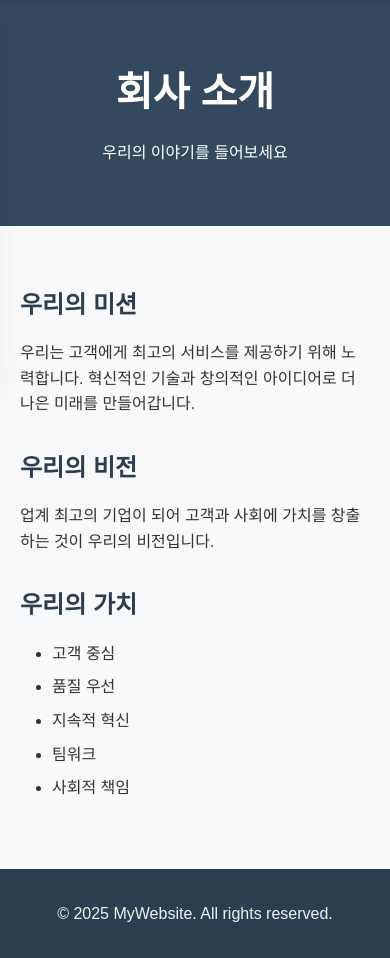
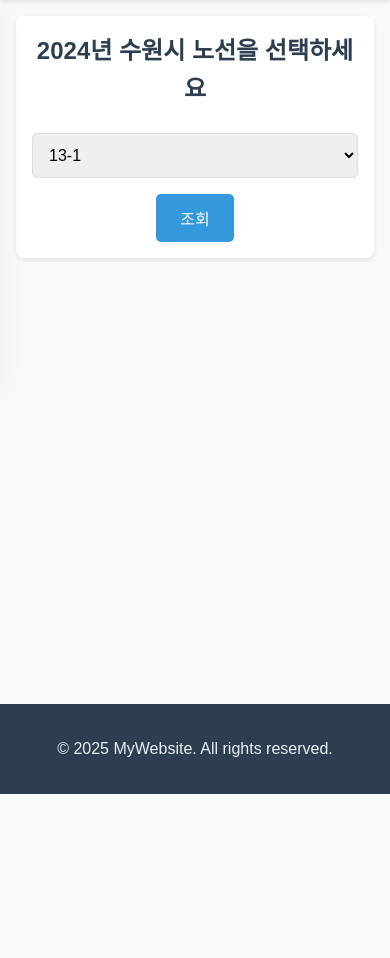
Before and after one commit to sungmin-woo-devops/hit_bus, a Flask app: page /team3 in a window 390 px wide. Shown: the part 70-1028 px from the top of the page. After the commit the page ends 864 px from the top, so only its background shows below. Run offline with Flask 3, Linux system fonts and the light colour scheme.

Commit message:
add team2, team3 pages

```diff
--- a/app.py
+++ b/app.py
@@ -1,6 +1,7 @@
-from flask import Flask, render_template, jsonify
+from flask import Flask, render_template, jsonify, request
 import json
 import os
+import pandas as pd
 
 app = Flask(__name__)
 
@@ -14,11 +15,105 @@ def get_team1():
 
 @app.route('/team2')
 def get_team2():
-    return render_template('team2.html')
+    try:
+        # 데이터 파일 경로
+        data_path = os.path.join(os.path.dirname(__file__), 'data', 'bus_data.csv')
 
-@app.route('/team3')
+        # CSV 파일 읽기
+        df = pd.read_csv(data_path)
+
+        # 상위 4개 노선 추출
+        top_routes = df['노선'].value_counts().head(4).index.tolist()
+
+        # 선택된 노선 (기본값: 첫 번째 노선)
+        selected_route = request.args.get('route') or top_routes[0]
+
+        # 선택된 노선 데이터 필터링
+        filtered_df = df[df['노선'] == selected_route]
+
+        # 테이블 HTML 생성
+        table_html = filtered_df.head(20).to_html(classes='team2-table table-bordered table-sm', index=False)
+
+        # 시간대별 평균 이용객수 계산
+        filtered_df['시작시'] = filtered_df['시간'].str.extract(r'(\d+)').astype(int)
+        grouped = filtered_df.groupby('시작시')['이용객수'].mean().sort_index()
+
+        # Chart.js에 넘길 JSON 데이터
+        chart_labels = list(grouped.index)
+        chart_values = list(grouped.values)
+
+        return render_template('team2.html',
+                               table=table_html,
+                               routes=top_routes,
+                               selected_route=selected_route,
+                               chart_labels=json.dumps(chart_labels),
+                               chart_values=json.dumps(chart_values))
+    except Exception as e:
+        # 에러 발생 시 기본 템플릿 반환
+        return render_template('team2.html',
+                               table="<p>데이터를 불러오는 중 오류가 발생했습니다.</p>",
+                               routes=[],
+                               selected_route="",
+                               chart_labels=json.dumps([]),
+                               chart_values=json.dumps([]))
+
+@app.route('/team3', methods=['GET', 'POST'])
 def get_team3():
-    return render_template('team3.html')
+    try:
+        # 데이터 파일 경로
+        data_path = os.path.join(os.path.dirname(__file__), 'data', 'df_suwon_flask.csv')
+
+        # CSV 파일 읽기
+        df = pd.read_csv(data_path)
+
+        # GET 요청: 노선 선택 페이지
+        if request.method == 'GET':
+            routes = df['노선'].unique().tolist()
+            return render_template('team3.html', routes=routes, selected=None)
+
+        # POST 요청: 선택된 노선 분석
+        else:
+            selected = request.form.get('route')
+            routes = df['노선'].unique().tolist()
+            if not selected:
+                return render_template(
+                    'team3.html',
+                    routes=routes,
+                    selected=None,
+                    error_msg='노선을 선택해주세요.',
+                    labels=json.dumps([]),
+                    chart_data=json.dumps([])
+                )
+
+            # 선택된 노선 데이터 필터링
+            filtered_df = df[df['노선'] == selected]
+            temp = filtered_df.groupby(['일시', '월', '시간범위'])['이용객수'].sum().reset_index()
+
+            # Chart.js 형식으로 데이터 준비
+            chart_data = temp.groupby('월').apply(
+                lambda g: {
+                    'label': f"{g.name}월",
+                    'data': g.sort_values('시간범위')['이용객수'].tolist()
+                }
+            ).tolist()
+            labels = sorted(temp['시간범위'].unique())
+
+            return render_template(
+                'team3.html',
+                selected=selected,
+                routes=routes,
+                labels=json.dumps(labels, ensure_ascii=False),
+                chart_data=json.dumps(chart_data, ensure_ascii=False)
+            )
+
+    except Exception as e:
+        # 에러 발생 시 기본 템플릿 반환
+        return render_template('team3.html',
+                               routes=[],
+                               selected=None,
+                               error_msg='서버 오류: ' + str(e),
+                               labels=json.dumps([]),
+                               chart_data=json.dumps([]))
 
 @app.route('/team4')
 def get_team4():
--- a/requirements.txt
+++ b/requirements.txt
@@ -1,2 +1,5 @@
 Flask==2.3.3
 Werkzeug==2.3.7
+pandas==2.2.2
+openpyxl==3.1.2
+gunicorn==21.2.0
--- a/static/css/style.css
+++ b/static/css/style.css
@@ -3,6 +3,195 @@
     margin: 0;
     padding: 0;
     box-sizing: border-box;
+}
+
+/* Team2 노선별 교통량 페이지 스타일 */
+.team2-sidebar {
+    min-width: 200px;
+    max-width: 220px;
+    height: 100vh;
+    position: fixed;
+    top: 70px; /* 네비게이션 바 높이만큼 아래로 */
+    left: 0;
+    background-color: #f8f9fa;
+    padding: 2rem 1rem;
+    border-right: 1px solid #ccc;
+    overflow-y: auto;
+}
+
+.team2-main {
+    margin-left: 220px;
+    padding: 2rem;
+    margin-top: 70px; /* 네비게이션 바 높이만큼 아래로 */
+}
+
+.route-link {
+    display: block;
+    margin-bottom: 10px;
+    color: #0d6efd;
+    text-decoration: none;
+    font-weight: normal;
+    padding: 8px 10px;
+    border-radius: 5px;
+    transition: background-color 0.3s ease;
+}
+
+.route-link:hover {
+    text-decoration: underline;
+    background-color: #e9ecef;
+}
+
+.route-link.fw-bold {
+    background-color: #4CAF50;
+    color: white;
+    font-weight: bold;
+}
+
+.route-link.fw-bold:hover {
+    background-color: #45a049;
+    text-decoration: none;
+}
+
+.team2-sidebar h5 {
+    font-size: 18px;
+    margin-bottom: 1rem;
+    color: #333;
+}
+
+/* Team2 테이블 스타일 */
+.team2-table {
+    width: 100%;
+    margin-bottom: 20px;
+    border-collapse: collapse;
+}
+
+.team2-table th, .team2-table td {
+    padding: 10px;
+    border: 1px solid #ccc;
+    text-align: center;
+}
+
+.team2-table thead {
+    background-color: #f2f2f2;
+    font-weight: bold;
+}
+
+.team2-table tbody tr:nth-child(even) {
+    background-color: #f9f9f9;
+}
+
+.team2-table tbody tr:hover {
+    background-color: #f0f0f0;
+}
+
+/* Team2 차트 컨테이너 */
+.chart-container {
+    margin-bottom: 2rem;
+    padding: 1rem;
+    background-color: white;
+    border-radius: 8px;
+    box-shadow: 0 2px 4px rgba(0,0,0,0.1);
+}
+
+.chart-container h5 {
+    margin-bottom: 1rem;
+    color: #333;
+}
+
+/* 반응형 디자인 */
+@media screen and (max-width: 768px) {
+    .team2-sidebar {
+        position: static;
+        width: 100%;
+        height: auto;
+        margin-top: 70px;
+    }
+
+    .team2-main {
+        margin-left: 0;
+        padding: 1rem;
+    }
+}
+
+/* Team3 노선별 월별 분석 페이지 스타일 */
+.team3-container {
+    max-width: 1200px;
+    margin: 0 auto;
+    padding: 2rem;
+    margin-top: 70px;
+}
+
+.team3-form {
+    background-color: white;
+    padding: 2rem;
+    border-radius: 8px;
+    box-shadow: 0 2px 4px rgba(0,0,0,0.1);
+    margin-bottom: 2rem;
+    text-align: center;
+}
+
+.team3-form h2 {
+    color: #2c3e50;
+    margin-bottom: 1.5rem;
+}
+
+.team3-select {
+    padding: 12px;
+    margin-right: 1rem;
+    font-size: 16px;
+    border: 1px solid #ddd;
+    border-radius: 5px;
+    min-width: 200px;
+}
+
+.team3-button {
+    padding: 12px 24px;
+    font-size: 16px;
+    background-color: #3498db;
+    color: white;
+    border: none;
+    border-radius: 5px;
+    cursor: pointer;
+    transition: background-color 0.3s ease;
+}
+
+.team3-button:hover {
+    background-color: #2980b9;
+}
+
+.team3-chart-container {
+    background-color: white;
+    padding: 2rem;
+    border-radius: 8px;
+    box-shadow: 0 2px 4px rgba(0,0,0,0.1);
+    margin-top: 2rem;
+}
+
+.team3-chart-container h2 {
+    color: #2c3e50;
+    margin-bottom: 1.5rem;
+    text-align: center;
+}
+
+.team3-canvas {
+    max-width: 100%;
+    height: auto;
+}
+
+@media screen and (max-width: 768px) {
+    .team3-container {
+        padding: 1rem;
+    }
+
+    .team3-form {
+        padding: 1rem;
+    }
+
+    .team3-select {
+        margin-right: 0;
+        margin-bottom: 1rem;
+        width: 100%;
+    }
 }
 
 body {
--- a/static/js/script.js
+++ b/static/js/script.js
@@ -27,7 +27,7 @@ window.addEventListener('scroll', function() {
 
 // 폼 제출 처리 (연락처 페이지)
 document.addEventListener('DOMContentLoaded', function() {
-    const contactForm = document.querySelector('form');
+    const contactForm = document.getElementById('contact-form');
     if (contactForm) {
         contactForm.addEventListener('submit', function(e) {
             e.preventDefault();
--- a/templates/team3.html
+++ b/templates/team3.html
@@ -1,33 +1,77 @@
 {% extends "base.html" %}
 
-{% block title %}소개 - MyWebsite{% endblock %}
+{% block title %}노선별 월별 분석 - Team3{% endblock %}
 
 {% block content %}
-<div class="page-header">
-    <div class="container">
-        <h1>회사 소개</h1>
-        <p>우리의 이야기를 들어보세요</p>
+<!-- Chart.js CDN 추가 -->
+<script src="https://cdn.jsdelivr.net/npm/chart.js"></script>
+
+<div class="team3-container">
+    {% if error_msg %}
+      <div class="alert alert-danger" style="color:#b30000; background:#ffeaea; border:1px solid #b30000; padding:1em; margin-bottom:1em; border-radius:6px;">{{ error_msg }}</div>
+    {% endif %}
+    {% if not selected %}
+    <!-- 노선 선택 폼 -->
+    <div class="team3-form">
+        <h2>2024년 수원시 노선을 선택하세요</h2>
+        <form method="POST" action="/team3">
+            <select name="route" class="team3-select" required>
+                {% for route in routes %}
+                    <option value="{{ route }}">{{ route }}</option>
+                {% endfor %}
+            </select>
+            <button type="submit" class="team3-button">조회</button>
+        </form>
     </div>
-</div>
+    {% else %}
+    <!-- 차트 표시 -->
+    <div class="team3-chart-container">
+        <h2>{{ selected }} 노선 이용객수 그래프</h2>
+        <canvas id="myChart" class="team3-canvas" width="800" height="400"></canvas>
+    </div>
 
-<div class="content-section">
-    <div class="container">
-        <div class="about-content">
-            <h2>우리의 미션</h2>
-            <p>우리는 고객에게 최고의 서비스를 제공하기 위해 노력합니다. 혁신적인 기술과 창의적인 아이디어로 더 나은 미래를 만들어갑니다.</p>
+    <!-- Chart.js 스크립트 -->
+    <script>
+        // Jinja2 템플릿 변수를 JavaScript 변수로 안전하게 변환
+        const chartLabels = JSON.parse('{{ labels | safe }}');
+        const chartData = JSON.parse('{{ chart_data | safe }}');
 
-            <h2>우리의 비전</h2>
-            <p>업계 최고의 기업이 되어 고객과 사회에 가치를 창출하는 것이 우리의 비전입니다.</p>
+        const datasets = chartData.map(set => ({
+            label: set.label,
+            data: set.data,
+            fill: false,
+            borderColor: `hsl(${Math.random() * 360}, 70%, 50%)`,
+            tension: 0.1
+        }));
 
-            <h2>우리의 가치</h2>
-            <ul>
-                <li>고객 중심</li>
-                <li>품질 우선</li>
-                <li>지속적 혁신</li>
-                <li>팀워크</li>
-                <li>사회적 책임</li>
-            </ul>
-        </div>
-    </div>
+        const config = {
+            type: 'line',
+            data: {
+                labels: chartLabels,
+                datasets: datasets
+            },
+            options: {
+                responsive: true,
+                scales: {
+                    x: {
+                        title: {
+                            display: true,
+                            text: '시간범위'
+                        }
+                    },
+                    y: {
+                        title: {
+                            display: true,
+                            text: '이용객수'
+                        },
+                        beginAtZero: true
+                    }
+                }
+            }
+        };
+
+        new Chart(document.getElementById('myChart'), config);
+    </script>
+    {% endif %}
 </div>
 {% endblock %}
```
Also changed, not shown: templates/team2.html (+62 -23 lines), data/df_suwon_flask.csv (added), services/team2_services.py (added), 1 other file.
